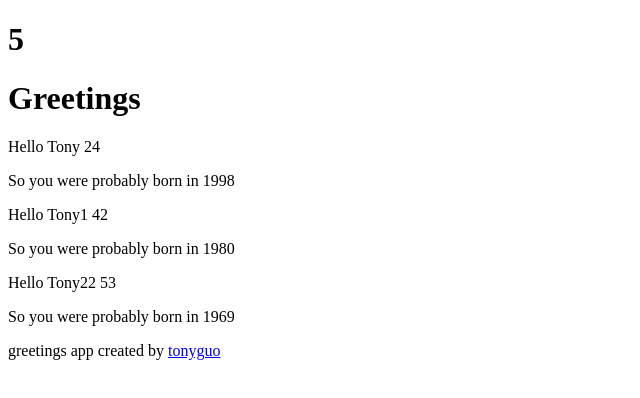
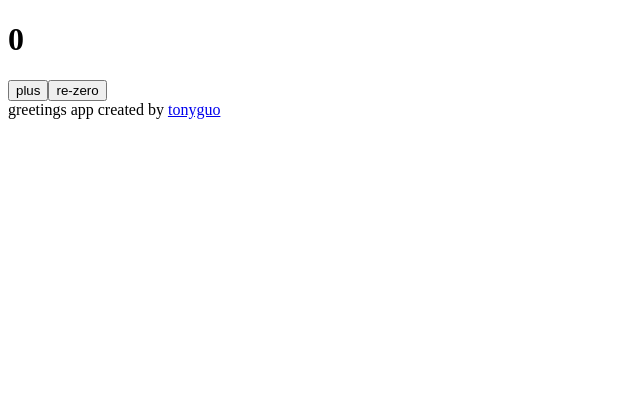
Before and after one commit to Tonyguo0/FullStackOpen2022_Part1, a React (Create React App) app in the folder practice/part1/: page / in a window 1280 px wide. Shown: the top 398 px of the page, without its empty margins (0-640 px from the left). Built offline with nearby package versions, Linux system fonts and the light colour scheme.

Commit message:
part1: Event handler is a function

```diff
--- a/practice/part1/src/App.js
+++ b/practice/part1/src/App.js
@@ -15,22 +15,36 @@ const Hello = ({ name, age }) => {
   );
 };
 
+// const Display = (props) => {
+//   return <h1>{props.counter}</h1>;
+// };
+
 const App = () => {
   const [counter, setCounter] = useState(0);
 
+  const handleClick = () => {
+    console.log("clicked");
+  };
+  const increaseByOne = () => {
+    setCounter(counter + 1);
+  };
 
+  const setToZero = () => setCounter(0);
 
-  setTimeout(() => setCounter(counter + 1), 1000);
-  console.log("rendering...", counter);
+  // setTimeout(() => setCounter(counter + 1), 1000);
+  // console.log("rendering...", counter);
   const name = "Tony";
   const age = 10;
   return (
     <>
+      {/* <Display counter={counter}></Display> */}
       <h1>{counter}</h1>
-      <h1>Greetings</h1>
+      <button onClick={increaseByOne}>plus</button>
+      <button onClick={setToZero}>re-zero</button>
+      {/* <h1>Greetings</h1>
       <Hello name={name} age={age + 14} />
       <Hello name="Tony1" age={age + 32} />
-      <Hello name="Tony22" age={age + 43} />
+      <Hello name="Tony22" age={age + 43} /> */}
       <Footer />
     </>
   );
```
